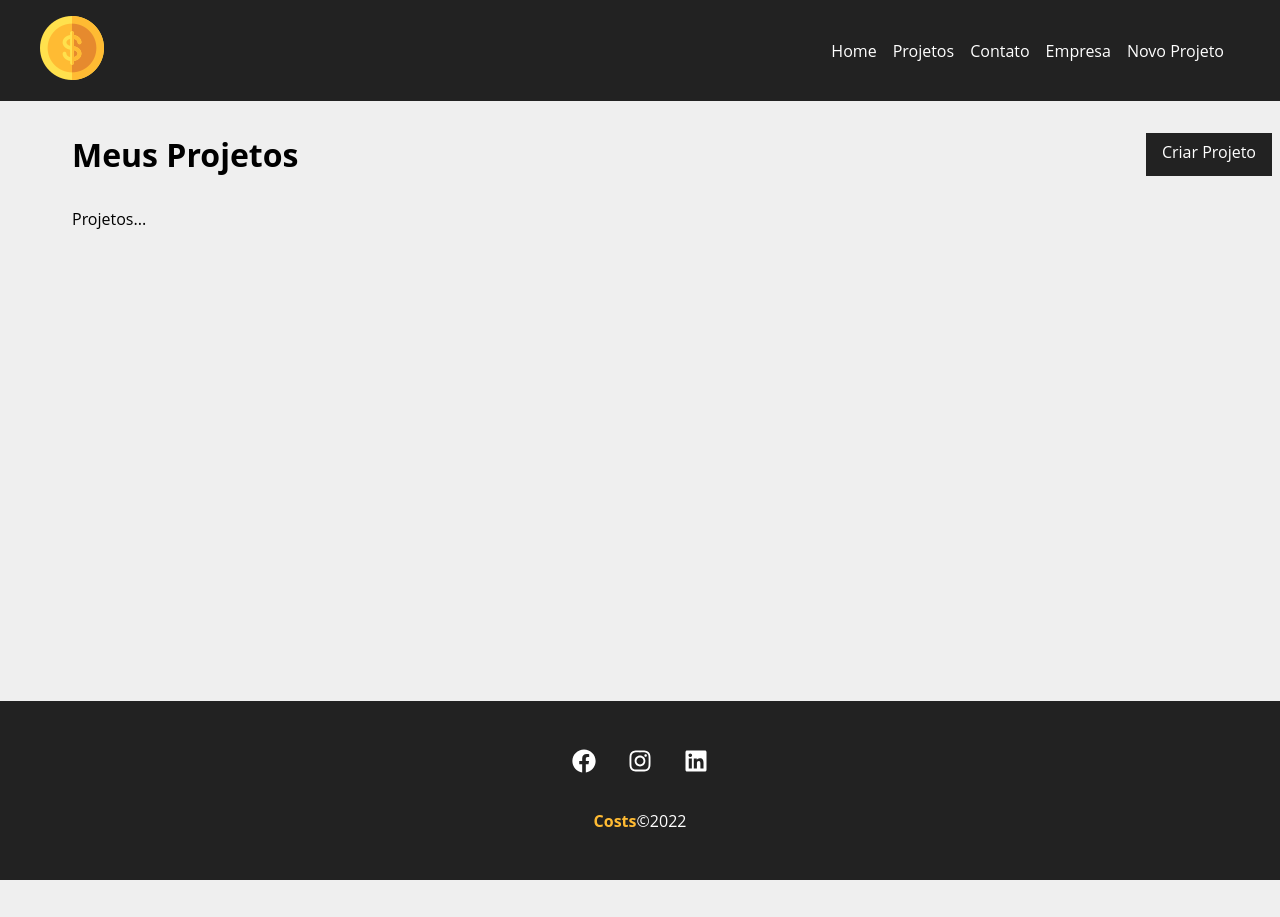
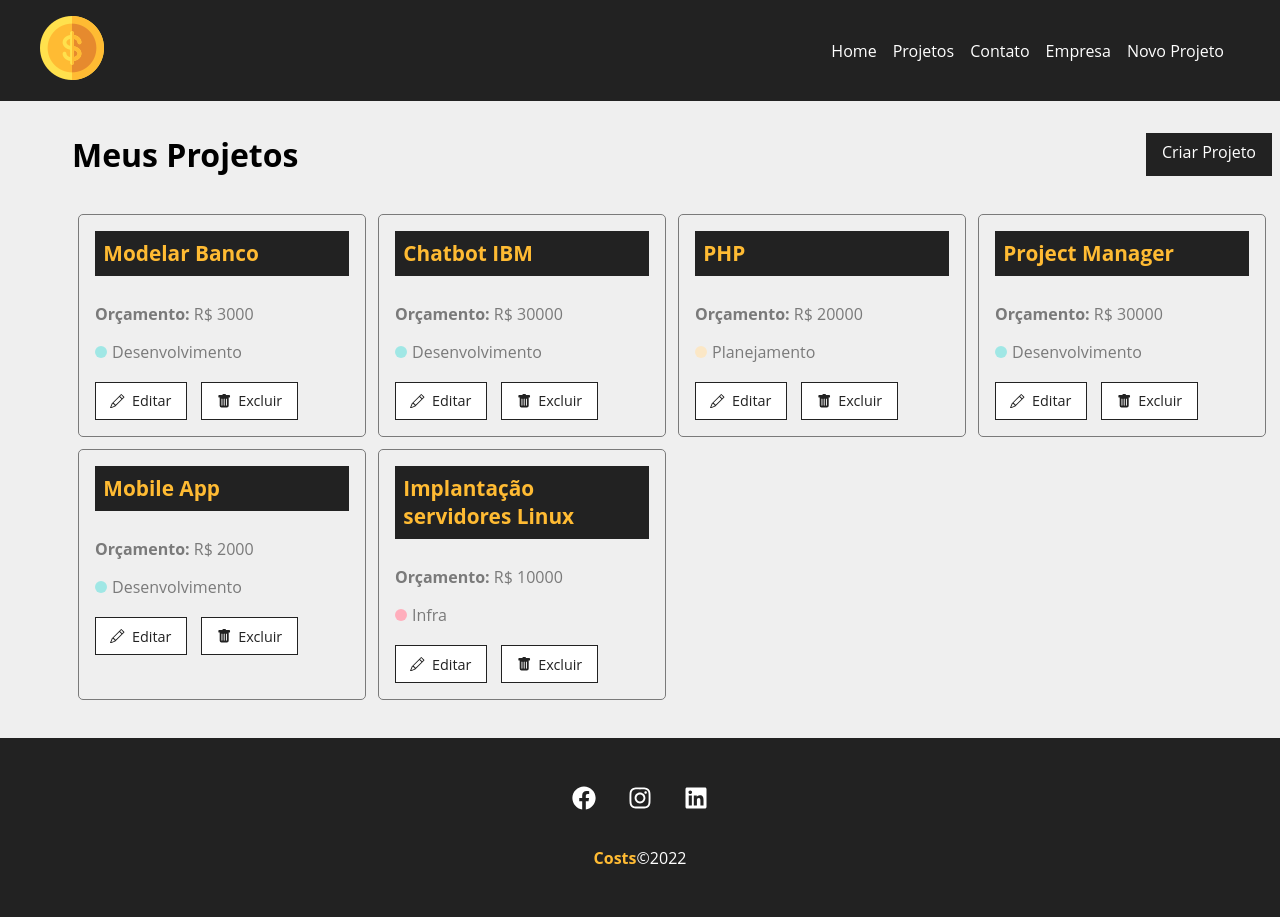
Before and after one commit to jhoneshenrique/projectmanager, a React (Create React App) app: page /projects in a window 1280 px wide. Shown: the top 917 px of the page. Before the commit the page ends 880 px from the top, so only its background shows below. Built offline with nearby package versions, Linux system fonts and the light colour scheme; data requests are answered from the project's data file; the HTML template or start-up script is replaced by a standard one.

Commit message:
ProjectCard Componenet implementation

```diff
--- a/db.json
+++ b/db.json
@@ -54,6 +54,17 @@
       "cost": 0,
       "services": [],
       "id": 5
+    },
+    {
+      "name": "Implantação servidores Linux",
+      "category": {
+        "id": "1",
+        "name": "Infra"
+      },
+      "budget": "10000",
+      "cost": 0,
+      "services": [],
+      "id": 6
     }
   ],
   "categories": [
--- a/src/components/pages/Projects.js
+++ b/src/components/pages/Projects.js
@@ -2,16 +2,35 @@
 
 import {useLocation} from 'react-router-dom';
 
+import {useState, useEffect} from 'react'
+
 import styles from './Projects.module.css'
 import Container from '../layout/Container'
 import LinkButton from "../layout/LinkButton";
+import ProjectCard from "../project/ProjectCard";
 
 function Projects(){
+    //Pegar dados que vem do banco
+    const[projects, setProjects] = useState([]);
+
     const location = useLocation()
     let message = '';
     if(location.state){
         message = location.state.message
     }
+
+    useEffect(()=>{
+        fetch('http://localhost:5000/projects',{
+            method: 'GET',
+            headers: {
+                'content-type':'application/json'
+            }
+        }).then(resp => resp.json())
+          .then(data => {
+            console.log(data)
+            setProjects(data);
+          }).catch((err) => console.log(err))
+    },[])
 
     return (
         <div className={styles.project_container}>
@@ -21,7 +40,16 @@
             </div>
             {message && <Message type="success" msg={message} />}
             <Container customClass="start">
-                <p>Projetos...</p>
+                {projects.length > 0 && (
+                    projects.map((project)=> (
+                        <ProjectCard name={project.name}
+                                      id={project.id}
+                                      budget={project.budget}
+                                      category={project.category.name}
+                                      key={project.id}
+                        />
+                    ))
+                )}
             </Container>
         </div>
     )
--- /dev/null
+++ b/src/components/project/ProjectCard.js
@@ -0,0 +1,29 @@
+import styles from './ProjectCard.module.css'
+
+import {Link} from 'react-router-dom'
+
+import {BsPencil, BsFillTrashFill} from 'react-icons/bs'
+
+function ProjectCard({id, name, budget, category, handleRemove}){
+    return (
+        <div className={styles.project_card}>
+            <h4>{name}</h4>
+            <p>
+                <span>Orçamento: </span> R$ {budget}
+            </p>
+            <p className={styles.category_text}>
+                <span className={`${styles[category.toLowerCase()]}`}></span> {category}
+            </p>
+            <div className={styles.project_card_actions}>
+                <Link to="/">
+                    <BsPencil /> Editar
+                </Link>
+                <button>
+                    <BsFillTrashFill /> Excluir
+                </button>
+            </div>
+        </div>
+    )
+}
+
+export default ProjectCard;
--- /dev/null
+++ b/src/components/project/ProjectCard.module.css
@@ -0,0 +1,87 @@
+.project_card {
+    padding: 1em;
+    border: 1px solid #7a7a7a;
+    border-radius: 5px;
+    width: 24%;
+    margin: 0.5%;
+}
+
+.project_card h4{
+    background-color: #222;
+    color: #ffbb33;
+    padding: .4em;
+    margin-bottom: 1.3em;
+    font-size: 1.3em;
+}
+
+.project_card p{
+    color: #7a7a7a;
+    margin-bottom: 1em;
+}
+
+.project_card p span{
+    font-weight: bold;
+}
+
+.category_text {
+    display: flex;
+    align-items: center;
+}
+
+.category_text span{
+    display: block;
+    width: 12px;
+    height: 12px;
+    border-radius: 50%;
+    background-color: #ccc;
+    margin-right: 5px;
+}
+
+.category_text .infra {
+    background-color: #ffaebc;
+}
+
+.category_text .desenvolvimento {
+    background-color: #a0e7e5;
+}
+
+.category_text .design {
+    background-color: #b4f8c8;
+}
+
+.category_text .planejamento {
+    background-color: #fbe7c6;
+}
+
+.project_card_actions {
+    margin-top: 1.2em;
+    display: flex;
+    align-items: center;
+}
+
+.project_card_actions a,
+.project_card_actions button {
+    text-decoration: none;
+    border: none;
+    background-color: #FFF;
+    color: #222;
+    font-size: .9em;
+    padding: .6em 1em;
+    margin-right: 1em;
+    cursor: pointer;
+    border: 1px solid #222;
+    display: flex;
+    align-items: center;
+    justify-content: center;
+    transition: 0.5s;
+}
+
+.project_card_actions svg{
+    margin-right: .5em;
+}
+
+.project_card_actions a:hover,
+.project_card_actions button:hover {
+    background-color: #222;
+    color: #ffbb33;
+}
```
